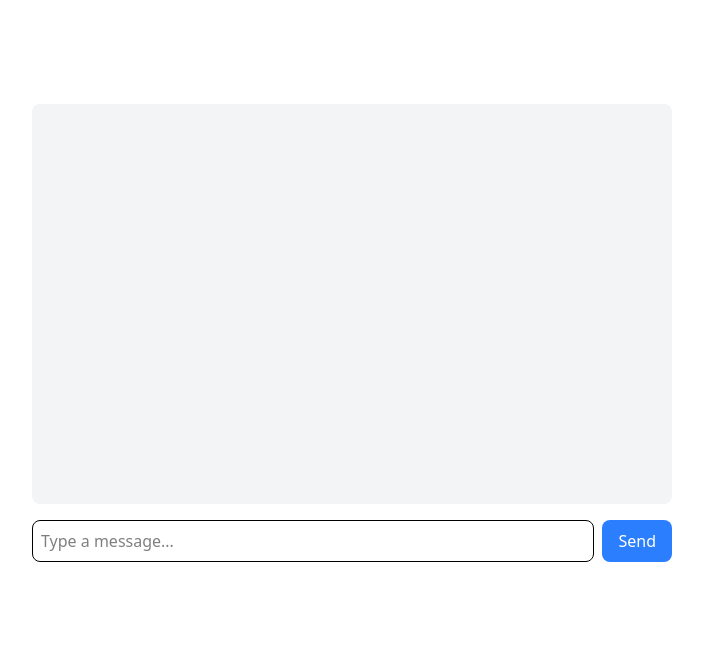
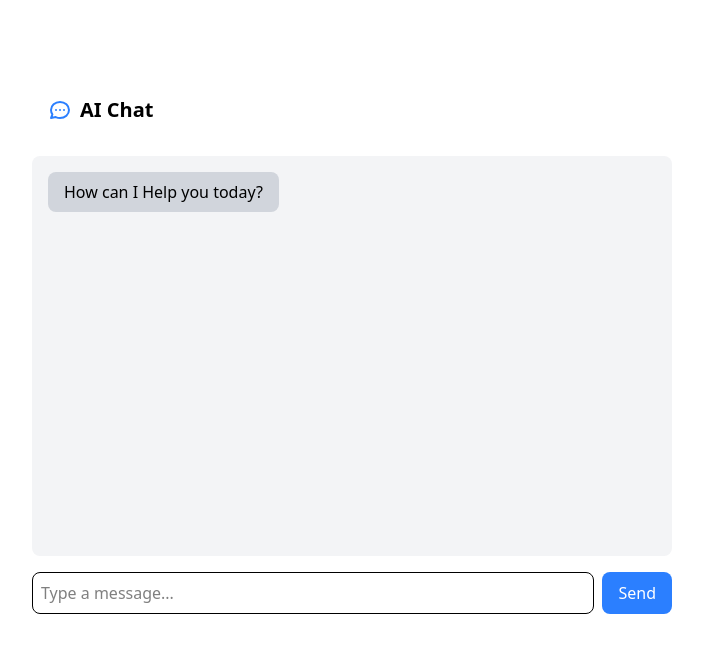
Before and after one commit to MoSalama03/ai-chat-app, a React (Vite) app: page / in a window 1280 px wide. Shown: the top 652 px of the page, without its empty margins (288-991 px from the left). Built offline with nearby package versions, Linux system fonts and the light colour scheme.

Commit message:
Adds First Msg to AI.

```diff
--- a/index.html
+++ b/index.html
@@ -3,7 +3,7 @@
 
 <head>
   <meta charset="UTF-8" />
-  <link rel="icon" type="image/svg+xml" href="/vite.svg" />
+  <link rel="icon" type="image/svg+xml" href="/chat.svg" />
   <meta name="viewport" content="width=device-width, initial-scale=1.0" />
   <title>Chat App</title>
 </head>
--- a/src/components/chat.tsx
+++ b/src/components/chat.tsx
@@ -1,10 +1,19 @@
-import { useState } from "react";
+import { useState, useEffect } from "react";
 import type { Message } from "../types/types";
 
 export default function Chat() {
   const [messages, setMessages] = useState<Message[]>([]);
   const [input, setInput] = useState("");
   const [isLoading, setIsLoading] = useState(false);
+
+  // Add initial AI message when component mounts
+  useEffect(() => {
+    setMessages([{
+      id: "initial-ai-message",
+      text: "How can I Help you today?",
+      sender: "ai",
+    }]);
+  }, []);
 
 const handleSubmit = async (e: React.FormEvent) => {
   e.preventDefault();
@@ -30,7 +39,10 @@ const handleSubmit = async (e: React.FormEvent) => {
           "Authorization": `Bearer ${import.meta.env.VITE_GROQ_API_KEY}`,
         },
         body: JSON.stringify({
-          messages: [{ role: "user", content: input }],
+          messages: [
+            { role: "system", content: "You are a helpful assistant." },
+            { role: "user", content: input }
+          ],
           model: "llama3-70b-8192",
           temperature: 0.7,
         }),
@@ -65,7 +77,26 @@ const handleSubmit = async (e: React.FormEvent) => {
 };
 
   return (
-    <section className="max-w-2xl mx-auto my-22 p-4">
+    <section className="max-w-2xl mx-auto my-16 p-4">
+      <div className="max-w-2xl mx-auto p-4">
+      <div className="flex items-center gap-2 mb-4">
+        <svg
+          xmlns="http://www.w3.org/2000/svg"
+          className="h-6 w-6 text-blue-500"
+          fill="none"
+          viewBox="0 0 24 24"
+          stroke="currentColor"
+        >
+          <path
+            strokeLinecap="round"
+            strokeLinejoin="round"
+            strokeWidth={2}
+            d="M8 12h.01M12 12h.01M16 12h.01M21 12c0 4.418-4.03 8-9 8a9.863 9.863 0 01-4.255-.949L3 20l1.395-3.72C3.512 15.042 3 13.574 3 12c0-4.418 4.03-8 9-8s9 3.582 9 8z"
+          />
+        </svg>
+        <h1 className="text-xl font-bold">AI Chat</h1>
+      </div>
+    </div>
       <div className="bg-gray-100 rounded-lg p-4 h-[400px] overflow-y-auto">
         {messages.map((message) => (
           <div key={message.id}  className={`mb-4 ${message.sender === "user" ? "text-right" : "text-left"}`}>
```
Also changed, not shown: public/chat.svg (added).
